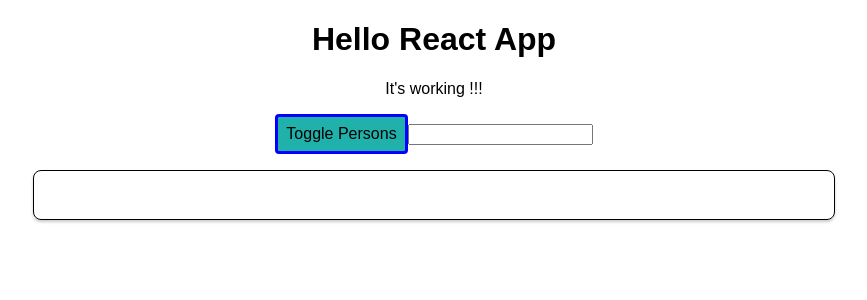
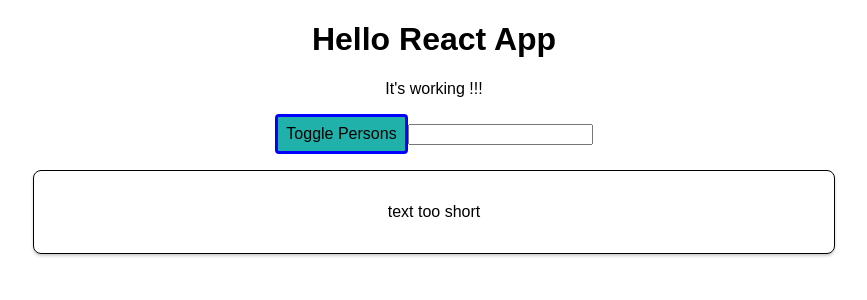
Before and after one commit to barksanto/react-builder, a React (Create React App) app: page / in a window 1280 px wide. Shown: the top 300 px of the page, without its empty margins (206-1073 px from the left). Built offline with nearby package versions, Linux system fonts and the light colour scheme.

Commit message:
conditionally render text too short/ long enought

```diff
--- a/src/ValidationComponent.js
+++ b/src/ValidationComponent.js
@@ -8,10 +8,11 @@
   } else {
     statement = 'text too short';
   }
-  console.log(statement)
+
   return (
     <div className="Person">
       <p>{props.inputVal}</p>
+      <p>{statement}</p>
     </div>
   )
 }
```
